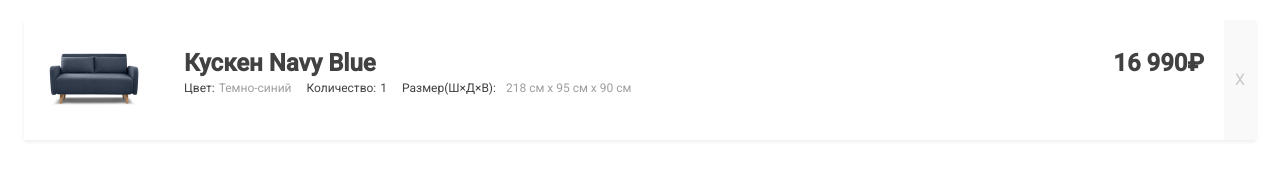
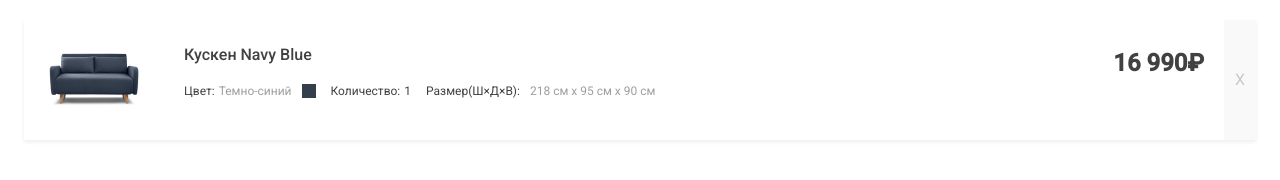
Before and after one commit to mishania2022/lesson-hw-10, a website built with Parcel: page shopping-cart/src/index.html in a window 1280 px wide. Built offline with nearby package versions, Linux system fonts and the light colour scheme.

Commit message:
feat: modified index.html

```diff
--- a/shopping-cart/src/scss/main.css
+++ b/shopping-cart/src/scss/main.css
@@ -93,6 +93,12 @@ body {
   flex-grow: 1;
   margin: 25px 0;
 }
+.product-card__name {
+  margin-bottom: 20px;
+  font-weight: 500;
+  font-size: 16px;
+  line-height: 19px;
+}
 .product-card__close-button {
   cursor: pointer;
   margin-left: 20px;
@@ -132,6 +138,12 @@ body {
 }
 .product-card__color-item2 {
   color: #9e9e9e;
+  margin-right: 10px;
+}
+.product-card__color-item3 {
+  width: 14px;
+  height: 14px;
+  background: #353E4D;
 }
 .product-card__amount {
   display: flex;
```
Also changed, not shown: 1 other file.
